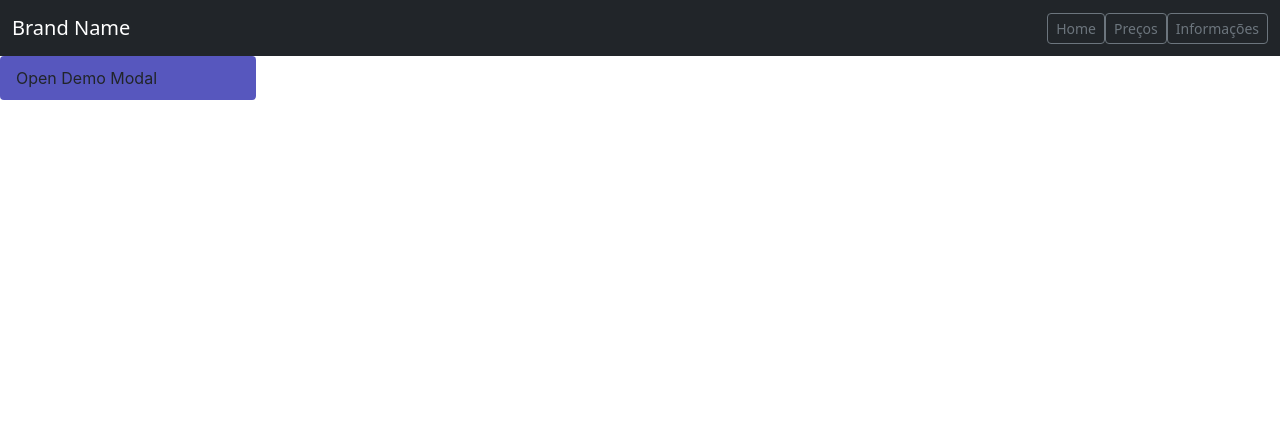
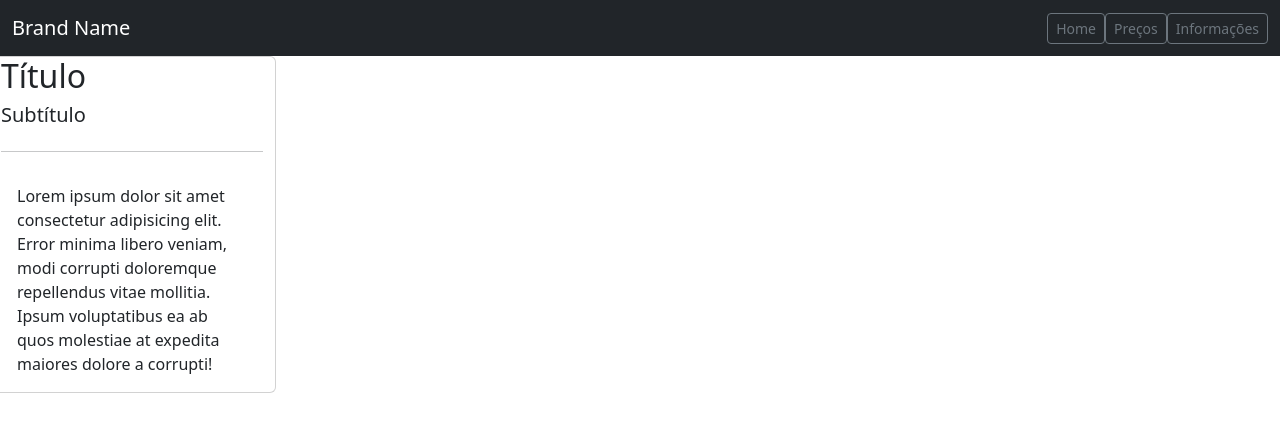
Before and after one commit to Osnei-Luzia/DevInPhilips, an Angular app in the folder Modulo 1/Semana 11/Exercícios/projeto/: page / in a window 1280 px wide. Shown: the top 432 px of the page. Built offline with nearby package versions, Linux system fonts and the light colour scheme.

Commit message:
[M1S11] Ex 6 - ng-content

```diff
--- a/Modulo 1/Semana 11/Exercícios/projeto/src/app/app.component.html
+++ b/Modulo 1/Semana 11/Exercícios/projeto/src/app/app.component.html
@@ -1,10 +1,21 @@
 <app-navbar></app-navbar>
 <!-- <app-generic></app-generic> -->
-<!-- <app-cards></app-cards> -->
-<app-ng-ifcomponent>
+<app-cards>
+    <h2 class="card-title">Título</h2>
+    <h5 id="subtitulo">Subtítulo</h5>
+    <!-- <img src={{cards.url}} class="card-img-top" style="height: 10rem" alt="{{cards.description}}"> -->
+    <div class="card-body">
+        <p class="card-text"> Lorem ipsum dolor sit amet consectetur adipisicing elit. Error minima
+            libero veniam, modi corrupti doloremque repellendus vitae mollitia. Ipsum
+            voluptatibus ea ab quos molestiae at expedita maiores dolore a corrupti!
+        </p>
+        <!-- <p class="card-text">{{cards.description}}</p> -->
+    </div>
+</app-cards>
+<!-- <app-ng-ifcomponent>
     <p id="paragrafo">
         Lorem ipsum dolor sit amet consectetur adipisicing elit. Error minima
         libero veniam, modi corrupti doloremque repellendus vitae mollitia. Ipsum
         voluptatibus ea ab quos molestiae at expedita maiores dolore a corrupti!
     </p>
-</app-ng-ifcomponent>
+</app-ng-ifcomponent> -->
--- a/Modulo 1/Semana 11/Exercícios/projeto/src/app/cards/cards.component.html
+++ b/Modulo 1/Semana 11/Exercícios/projeto/src/app/cards/cards.component.html
@@ -1,8 +1,9 @@
 <div class="content row">
-    <div *ngFor="let cards of arrayFotos" class="card" style="width: 18rem;">
-        <img src={{cards.url}} class="card-img-top" style="height: 10rem" alt="{{cards.description}}">
-        <div class="card-body">
-            <p class="card-text">{{cards.description}}</p>
-        </div>
+    <!-- <div *ngFor="let cards of arrayFotos" class="card" style="width: 18rem;"> -->
+    <div class="card" style="width: 18rem;">
+        <ng-content select=".card-title"></ng-content>
+        <ng-content select="#subtitulo"></ng-content>
+        <hr>
+        <ng-content select=".card-body"></ng-content>
     </div>
 </div>
```
